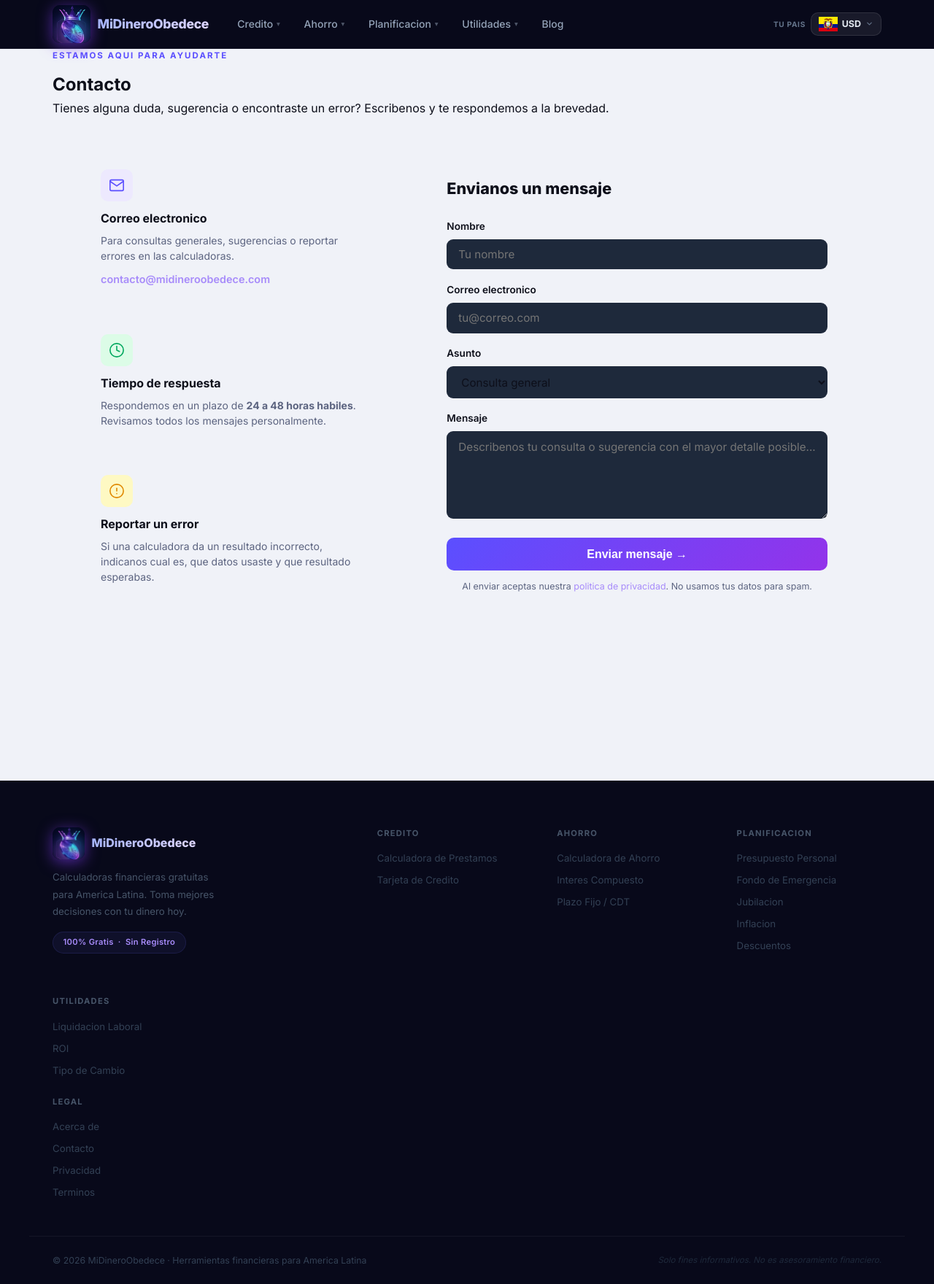
After one commit to rgomezarroyo/midineroobedece, a Flask app: page /contacto in a window 1280 px wide. The commit adds this page. Shown: the whole page at 73% size. Run offline with Flask 3, Linux system fonts and the light colour scheme; some libraries are stand-ins or nearby versions.

Commit message:
feat: add contact page with form, footer link and sitemap entry
Co-Authored-By: Claude Sonnet 4.6 <noreply@anthropic.com>

```diff
--- a/app.py
+++ b/app.py
@@ -152,6 +152,10 @@ def blog_article(slug):
         abort(404)
     return render_template(template)
 
+@app.route('/contacto')
+def contacto():
+    return render_template('contacto.html')
+
 @app.route('/acerca')
 def acerca():
     return render_template('acerca.html')
@@ -191,6 +195,7 @@ def sitemap():
         ('/blog/cuanto-necesito-para-jubilarme', '0.8', 'monthly'),
         ('/blog/que-es-un-plazo-fijo', '0.8', 'monthly'),
         ('/blog/como-calcular-roi-inversion', '0.8', 'monthly'),
+        ('/contacto', '0.4', 'yearly'),
         ('/acerca', '0.4', 'yearly'),
         ('/privacidad', '0.3', 'yearly'),
         ('/terminos', '0.3', 'yearly'),
--- a/app/static/css/style.css
+++ b/app/static/css/style.css
@@ -1723,6 +1723,154 @@ main {
 .btn-ir-inicio:hover { box-shadow: 0 6px 20px rgba(79,70,229,0.44); transform: translateY(-1px); }
 
 /* ══════════════════════════════════════
+   CONTACTO
+══════════════════════════════════════ */
+
+.contacto-section {
+    max-width: 1100px;
+    margin: 0 auto;
+    padding: 3rem 1.5rem 5rem;
+}
+
+.contacto-inner {
+    display: grid;
+    grid-template-columns: 1fr 1.4fr;
+    gap: 3rem;
+    align-items: start;
+}
+
+.contacto-info { display: flex; flex-direction: column; gap: 1.2rem; }
+
+.contacto-card {
+    background: var(--card-bg);
+    border: 1px solid var(--card-border);
+    border-radius: 14px;
+    padding: 1.4rem 1.5rem;
+    display: flex;
+    flex-direction: column;
+    gap: 0.4rem;
+}
+
+.contacto-icon {
+    width: 44px;
+    height: 44px;
+    border-radius: 10px;
+    display: flex;
+    align-items: center;
+    justify-content: center;
+    margin-bottom: 0.3rem;
+}
+
+.contacto-card h3 {
+    font-size: 1rem;
+    font-weight: 700;
+    color: var(--text-primary);
+    margin: 0;
+}
+
+.contacto-card p {
+    font-size: 0.875rem;
+    color: var(--text-muted);
+    margin: 0;
+    line-height: 1.5;
+}
+
+.contacto-link {
+    font-size: 0.9rem;
+    font-weight: 600;
+    color: #a78bfa;
+    text-decoration: none;
+    margin-top: 0.2rem;
+}
+
+.contacto-link:hover { text-decoration: underline; }
+
+.contacto-form-wrap {
+    background: var(--card-bg);
+    border: 1px solid var(--card-border);
+    border-radius: 16px;
+    padding: 2rem 2rem;
+}
+
+.contacto-form h2 {
+    font-size: 1.35rem;
+    font-weight: 800;
+    color: var(--text-primary);
+    margin: 0 0 1.5rem;
+}
+
+.form-group {
+    display: flex;
+    flex-direction: column;
+    gap: 0.4rem;
+    margin-bottom: 1.1rem;
+}
+
+.form-group label {
+    font-size: 0.85rem;
+    font-weight: 600;
+    color: var(--text-secondary);
+}
+
+.form-group input,
+.form-group select,
+.form-group textarea {
+    background: var(--input-bg, #1e293b);
+    border: 1.5px solid var(--card-border);
+    border-radius: 9px;
+    padding: 0.7rem 1rem;
+    font-size: 0.95rem;
+    color: var(--text-primary);
+    font-family: inherit;
+    transition: border-color 0.2s;
+    outline: none;
+    width: 100%;
+    box-sizing: border-box;
+}
+
+.form-group input:focus,
+.form-group select:focus,
+.form-group textarea:focus {
+    border-color: #7c3aed;
+    box-shadow: 0 0 0 3px rgba(124,58,237,0.15);
+}
+
+.form-group textarea { resize: vertical; min-height: 120px; }
+
+.form-group select { cursor: pointer; }
+
+.contacto-submit {
+    width: 100%;
+    padding: 0.85rem 1.5rem;
+    background: linear-gradient(135deg, #5b4fff 0%, #9333ea 100%);
+    color: white;
+    font-size: 1rem;
+    font-weight: 700;
+    border: none;
+    border-radius: 10px;
+    cursor: pointer;
+    transition: opacity 0.2s, transform 0.2s;
+    margin-top: 0.5rem;
+}
+
+.contacto-submit:hover { opacity: 0.9; transform: translateY(-1px); }
+
+.contacto-note {
+    font-size: 0.78rem;
+    color: var(--text-muted);
+    text-align: center;
+    margin-top: 0.8rem;
+    line-height: 1.5;
+}
+
+.contacto-note a { color: #a78bfa; text-decoration: none; }
+
+@media (max-width: 768px) {
+    .contacto-inner { grid-template-columns: 1fr; }
+    .contacto-form-wrap { padding: 1.5rem 1.2rem; }
+}
+
+/* ══════════════════════════════════════
    FOOTER
 ══════════════════════════════════════ */
 
--- a/app/templates/base.html
+++ b/app/templates/base.html
@@ -332,6 +332,7 @@
             <a href="/calculadora-tipo-cambio">Tipo de Cambio</a>
             <h4 style="margin-top:1.5rem">Legal</h4>
             <a href="/acerca">Acerca de</a>
+            <a href="/contacto">Contacto</a>
             <a href="/privacidad">Privacidad</a>
             <a href="/terminos">Terminos</a>
         </div>
--- /dev/null
+++ b/app/templates/contacto.html
@@ -0,0 +1,84 @@
+{% extends "base.html" %}
+
+{% block title %}Contacto - MiDineroObedece{% endblock %}
+{% block meta_description %}Contacta al equipo de MiDineroObedece. Dudas, sugerencias o reportar un error en nuestras calculadoras financieras para America Latina.{% endblock %}
+
+{% block content %}
+<section class="page-hero">
+    <div class="page-hero-inner">
+        <p class="section-eyebrow">Estamos aqui para ayudarte</p>
+        <h1>Contacto</h1>
+        <p class="page-hero-sub">Tienes alguna duda, sugerencia o encontraste un error? Escribenos y te respondemos a la brevedad.</p>
+    </div>
+</section>
+
+<section class="contacto-section">
+    <div class="contacto-inner">
+
+        <div class="contacto-info">
+            <div class="contacto-card">
+                <div class="contacto-icon" style="background:#ede9fe; color:#5b4fff">
+                    <svg viewBox="0 0 24 24" fill="none" stroke="currentColor" stroke-width="1.75" stroke-linecap="round" stroke-linejoin="round" width="22" height="22"><path d="M4 4h16c1.1 0 2 .9 2 2v12c0 1.1-.9 2-2 2H4c-1.1 0-2-.9-2-2V6c0-1.1.9-2 2-2z"/><polyline points="22,6 12,13 2,6"/></svg>
+                </div>
+                <h3>Correo electronico</h3>
+                <p>Para consultas generales, sugerencias o reportar errores en las calculadoras.</p>
+                <a href="mailto:contacto@midineroobedece.com" class="contacto-link">contacto@midineroobedece.com</a>
+            </div>
+
+            <div class="contacto-card">
+                <div class="contacto-icon" style="background:#dcfce7; color:#00a85e">
+                    <svg viewBox="0 0 24 24" fill="none" stroke="currentColor" stroke-width="1.75" stroke-linecap="round" stroke-linejoin="round" width="22" height="22"><circle cx="12" cy="12" r="10"/><polyline points="12 6 12 12 16 14"/></svg>
+                </div>
+                <h3>Tiempo de respuesta</h3>
+                <p>Respondemos en un plazo de <strong>24 a 48 horas habiles</strong>. Revisamos todos los mensajes personalmente.</p>
+            </div>
+
+            <div class="contacto-card">
+                <div class="contacto-icon" style="background:#fef9c3; color:#e08900">
+                    <svg viewBox="0 0 24 24" fill="none" stroke="currentColor" stroke-width="1.75" stroke-linecap="round" stroke-linejoin="round" width="22" height="22"><circle cx="12" cy="12" r="10"/><line x1="12" y1="8" x2="12" y2="12"/><line x1="12" y1="16" x2="12.01" y2="16"/></svg>
+                </div>
+                <h3>Reportar un error</h3>
+                <p>Si una calculadora da un resultado incorrecto, indicanos cual es, que datos usaste y que resultado esperabas.</p>
+            </div>
+        </div>
+
+        <div class="contacto-form-wrap">
+            <form class="contacto-form" action="mailto:contacto@midineroobedece.com" method="get" enctype="text/plain">
+                <h2>Envianos un mensaje</h2>
+
+                <div class="form-group">
+                    <label for="contact-name">Nombre</label>
+                    <input type="text" id="contact-name" name="nombre" placeholder="Tu nombre" required>
+                </div>
+
+                <div class="form-group">
+                    <label for="contact-email">Correo electronico</label>
+                    <input type="email" id="contact-email" name="correo" placeholder="tu@correo.com" required>
+                </div>
+
+                <div class="form-group">
+                    <label for="contact-subject">Asunto</label>
+                    <select id="contact-subject" name="subject">
+                        <option value="Consulta general">Consulta general</option>
+                        <option value="Sugerencia de calculadora">Sugerencia de calculadora</option>
+                        <option value="Error en calculadora">Reportar error en calculadora</option>
+                        <option value="Colaboracion">Propuesta de colaboracion</option>
+                        <option value="Otro">Otro</option>
+                    </select>
+                </div>
+
+                <div class="form-group">
+                    <label for="contact-msg">Mensaje</label>
+                    <textarea id="contact-msg" name="body" rows="5" placeholder="Describenos tu consulta o sugerencia con el mayor detalle posible..." required></textarea>
+                </div>
+
+                <button type="submit" class="contacto-submit">Enviar mensaje &rarr;</button>
+
+                <p class="contacto-note">Al enviar aceptas nuestra <a href="/privacidad">politica de privacidad</a>. No usamos tus datos para spam.</p>
+            </form>
+        </div>
+
+    </div>
+</section>
+
+{% endblock %}
```
